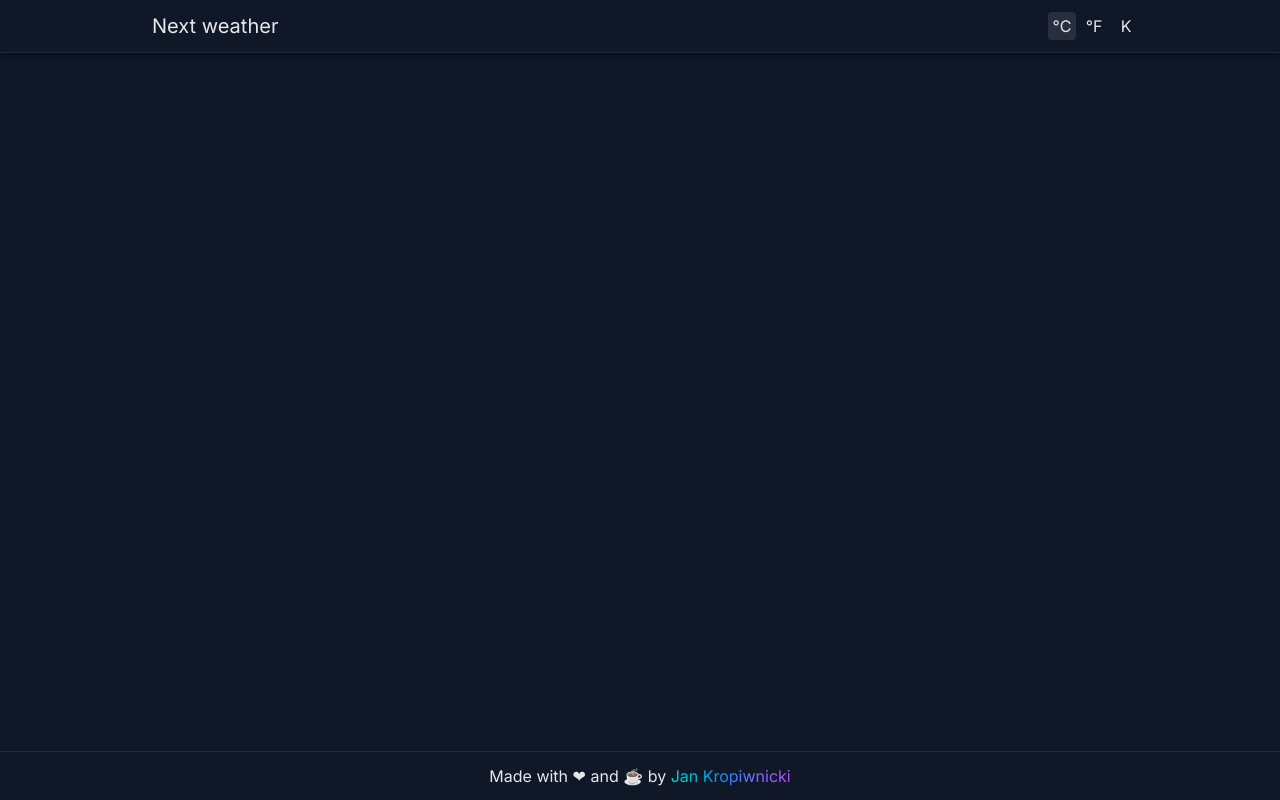
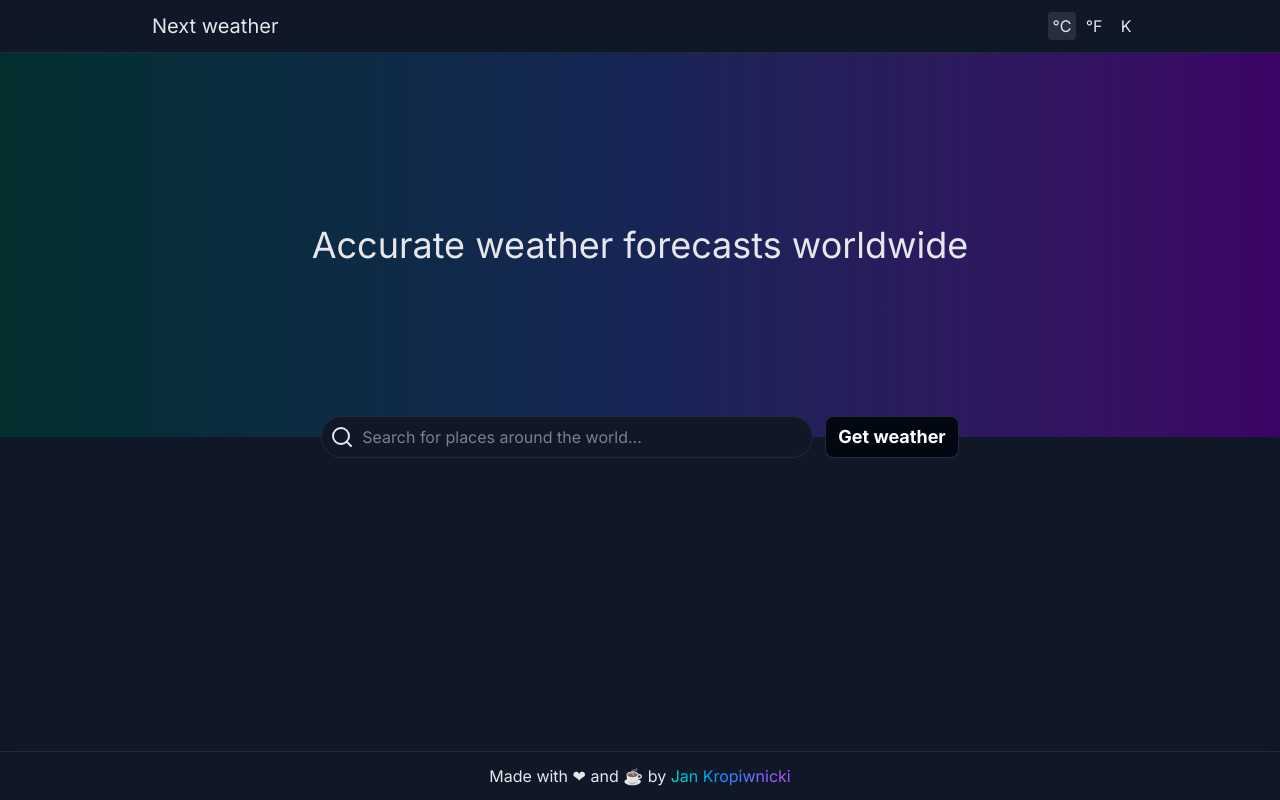
Before and after one commit to jankrop/next-weather, a Next.js app: page / in a window 1280 px wide. Built offline with nearby package versions, Linux system fonts and the light colour scheme.

Commit message:
More components and basic main page

```diff
--- a/app/globals.css
+++ b/app/globals.css
@@ -1 +1,5 @@
 @import "tailwindcss";
+
+@utility bg-primary {
+    @apply bg-gradient-to-r from-teal-400 via-blue-500 to-purple-500;
+}
--- a/app/layout.tsx
+++ b/app/layout.tsx
@@ -22,7 +22,7 @@ export default function RootLayout({
         <html lang="en">
             <body className={inter.className + ' bg-gray-900 text-gray-200 antialiased min-h-screen flex flex-col'}>
                 <Header />
-                <main className="flex-1 w-full max-w-[1000px] mx-auto pt-16">
+                <main className="flex-1">
                     {children}
                 </main>
                 <Footer />
--- a/app/page.tsx
+++ b/app/page.tsx
@@ -1,5 +1,26 @@
+"use client"
+
+import SearchInput from "@/components/SearchInput";
+import Button from "@/components/Button";
+import {SubmitHandler, useForm} from "react-hook-form";
+
 export default function Page() {
+    const { register, handleSubmit, watch, formState: { errors } } = useForm<{place: string}>();
+
+    const onSearch: SubmitHandler<{ place: string }> = data => {
+
+    }
+
     return (
-        <></>
-    )
+        <div className="h-96 bg-gradient-to-r from-teal-950 via-blue-950 to-purple-950 flex justify-center items-center relative">
+            <h1 className="text-4xl">Accurate weather forecasts worldwide</h1>
+            <form
+                className="absolute bottom-0 translate-y-1/2 mx-auto flex gap-3"
+
+            >
+                <SearchInput placeholder="Search for places around the world..." />
+                <Button type="submit">Get weather</Button>
+            </form>
+        </div>
+    );
 }
--- /dev/null
+++ b/app/weather/page.tsx
@@ -0,0 +1,3 @@
+export default function Page() {
+    return <></>
+}
--- a/components/Button.tsx
+++ b/components/Button.tsx
@@ -1,20 +1,20 @@
-import { ReactNode } from "react";
+import {ComponentPropsWithoutRef} from "react";
 
 export default function Button({
-    children
-}: {
-    children: ReactNode
-}) {
+    children, ...props
+}: ComponentPropsWithoutRef<'button'>) {
     return (
-        <button className="
-            rounded-lg relative group bg-gray-800 cursor-pointer active:scale-95 transition-transform duration-200
-        ">
+        <button
+            className="
+                rounded-lg relative group bg-gray-800 cursor-pointer active:scale-95 transition-transform duration-200
+            " {...props}
+        >
             <div className="
-                absolute z-0 rounded-lg bg-gradient-to-r from-teal-400 via-blue-500 to-purple-500 w-full h-full
+                absolute z-0 rounded-lg bg-primary w-full h-full
                 blur-md opacity-0 group-hover:opacity-50 transition-opacity duration-200
             "/>
             <div className="
-                absolute z-1 rounded-lg bg-gradient-to-r from-teal-400 via-blue-500 to-purple-500 w-full h-full
+                absolute z-1 rounded-lg bg-primary w-full h-full
                 opacity-0 group-hover:opacity-100 transition-opacity duration-200
             " />
             <div className="relative rounded-lg z-2 bg-gray-950 px-3 py-1.5 text-lg text-white font-bold m-[1px]">
--- a/components/Card.tsx
+++ b/components/Card.tsx
@@ -6,7 +6,7 @@ export default function Card({
     children: ReactNode;
 }) {
     return (
-        <div className="bg-gray-900 p-3 border border-gray-800 rounded-xl shadow-lg shadow-gray-950">
+        <div className="bg-gray-900 p-3 border border-gray-800 rounded-xl shadow-md shadow-gray-950">
             {children}
         </div>
     )
--- a/components/Footer.tsx
+++ b/components/Footer.tsx
@@ -3,18 +3,15 @@ export default function Footer() {
         <footer className="
             bg-gray-900 text-gray-200 w-full p-3
             border-t border-t-gray-800 shadow-md shadow-gray-950/50 text-center
-            ">
+        ">
             Made with &#x2764; and &#x2615; by&nbsp;
             <a
                 href="https://github.com/jankrop"
-                className="
-                    bg-gradient-to-r from-teal-400 via-blue-500 to-purple-500 bg-clip-text text-transparent group
-                    relative inline-block
-                "
+                className="bg-primary bg-clip-text text-transparent group relative inline-block"
             >
                 Jan Kropiwnicki
                 <div className="
-                    absolute bottom-[2px] w-0 h-[1px] bg-gradient-to-r from-teal-400 via-blue-500 to-purple-500
+                    absolute bottom-[2px] w-0 h-[1px] bg-primary
                     group-hover:w-full transition-all duration-200
                 "></div>
             </a>
--- a/components/Header.tsx
+++ b/components/Header.tsx
@@ -7,7 +7,7 @@ export default function Header() {
     const [temperature, setTemperature] = useState('celsius');
 
     return (
-        <header className="bg-gray-900/50 text-gray-200 w-full border-b border-b-gray-800 backdrop-blur-md shadow-md shadow-gray-950/50 fixed">
+        <header className="bg-gray-900/50 text-gray-200 w-full border-b border-b-gray-800 backdrop-blur-md shadow-md shadow-gray-950/50 sticky">
             <div className="w-full max-w-[1000px] mx-auto flex items-center">
                 <div className="text-xl p-3">
                     Next weather
--- /dev/null
+++ b/components/SearchInput.tsx
@@ -0,0 +1,35 @@
+import {Search} from "react-feather";
+import {ComponentPropsWithoutRef, useId} from "react";
+
+export default function SearchInput(props: ComponentPropsWithoutRef<'input'>) {
+    const inputId = useId();
+
+    return (
+        <div className="relative flex flex-row-reverse bg-gray-800 rounded-full">
+            <input
+                className="peer m-[1px] ml-0 z-2 bg-gray-900 flex-1 pr-4 py-2 rounded-r-full outline-none"
+                size={40} id={inputId} {...props}
+            />
+            {/*
+                Input is at the top because Tailwind's peer only works when the peer is higher that elements referencing
+                it. The component has flex-row-reverse, so the input will be displayed "after" the search icon.
+                Basically anything weird in this component can be attributed to Tailwind and me trying to avoid JS here.
+            */}
+            <label htmlFor={inputId} className="hidden">{props.placeholder || 'Search'}</label>  {/* For accessibility */}
+            <div className="
+                absolute z-0 rounded-full bg-primary w-full h-full
+                blur-md opacity-0 peer-focus:opacity-50 transition-opacity duration-200
+            "/>
+            <div className="
+                absolute z-1 rounded-full bg-primary w-full h-full
+                opacity-0 peer-focus:opacity-100 transition-opacity duration-200
+            "/>
+            <div className="
+                m-[1px] mr-0 z-2 bg-gray-900 rounded-l-full flex justify-center items-center w-10
+                peer-focus:text-teal-400 transition-colors duration-200
+            ">
+                <Search size="24" />
+            </div>
+        </div>
+    )
+}
```
Also changed, not shown: package.json (+8 -5 lines), 1 other file (tests, documents, lock files or other folders).
